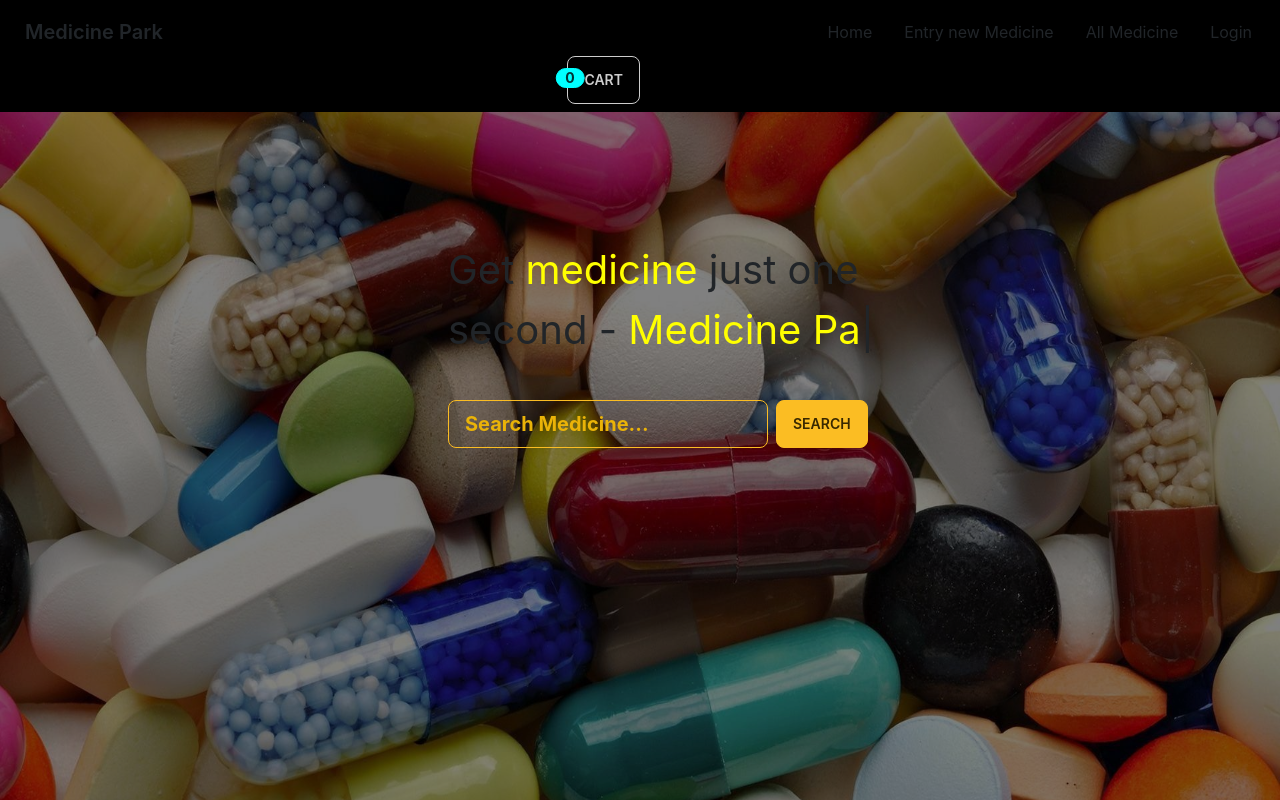
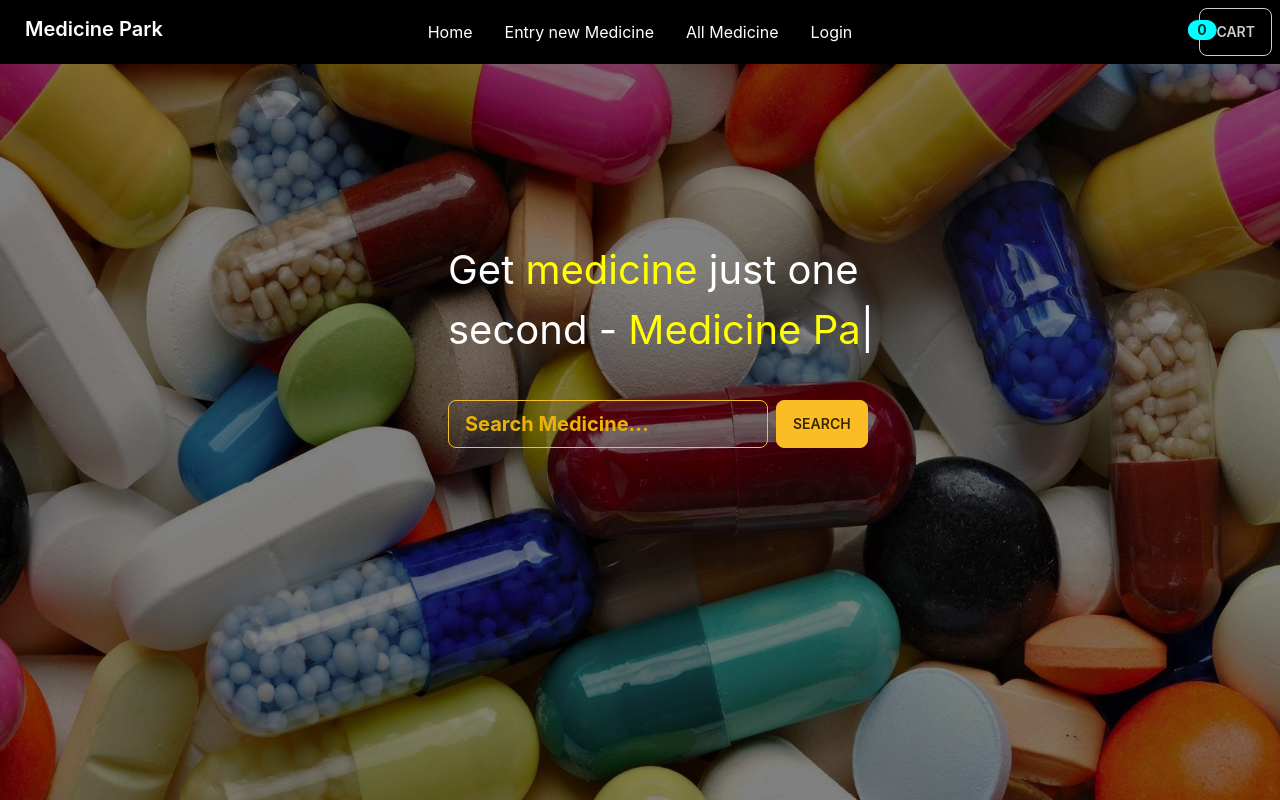
Before and after one commit to fahadhossain24/pharmacy-management, a React (Create React App) app: page / in a window 1280 px wide. Built offline with nearby package versions, Linux system fonts and the light colour scheme; no server answers.

Commit message:
testing code and some currection

```diff
--- a/public/index.html
+++ b/public/index.html
@@ -25,7 +25,7 @@
       Learn how to configure a non-root public URL by running `npm run build`.
     -->
     <link rel="stylesheet" href="https://cdn.jsdelivr.net/npm/bootstrap@5.3.0-alpha1/dist/css/bootstrap.min.css">
-    <title>Welcome to Firebase Hosting</title>
+    <title>Medicine Park</title>
   </head>
   <body>
     <noscript>You need to enable JavaScript to run this app.</noscript>
--- a/src/App.js
+++ b/src/App.js
@@ -9,6 +9,7 @@ import Login from './components/login/Login';
 import Registration from './components/login/Registration';
 import Cart from './components/cart/Cart';
 import { ToastContainer } from 'react-toastify';
+import 'react-toastify/dist/ReactToastify.min.css';
 
 
 function App() {
--- a/src/components/AllProduct/AllProduct.js
+++ b/src/components/AllProduct/AllProduct.js
@@ -1,5 +1,6 @@
 import React, { useEffect, useState } from 'react';
 import AllProductShow from './AllProductShow';
+import { ToastContainer, toast } from 'react-toastify';
 
 const AllProduct = () => {
     const [medicineInfo, setMedicineInfo] = useState([]);
@@ -37,27 +38,18 @@ const AllProduct = () => {
     }
 
     const handleAddToCart = (medicineObj) => {
+        setMedicine(medicineObj);
         if (userQuantity) {
-            setMedicine(medicineObj);
+
             const { name, power, company, buyingPrice, salingPrice } = medicine;
-            const newMedicineObj = {
-                name, power, company, userQuantity, buyingPrice, salingPrice,
+            let quantity = parseInt(medicineObj.quantity) - parseInt(userQuantity)
+
+            if (quantity < 0) {
+                quantity = 0;
+                toast.warning(`You are not able to add medicine ${userQuantity} pices`);
+                setUserQuantity('');
+                return;
             }
-
-            fetch('http://localhost:5000/cartMedicine', {
-                method: 'POST',
-                headers: {
-                    'Content-Type': 'application/json',
-                },
-                body: JSON.stringify(newMedicineObj),
-            })
-                .then(res => res.json())
-                .then(data => {
-                    // console.log(data);
-                })
-            setUserQuantity(0);
-
-            const quantity = parseInt(medicineObj.quantity) - parseInt(userQuantity)
             const quantityWithString = quantity.toString();
             const newMedicineObjForUpdateQuantity = {
                 name, power, company, quantity: quantityWithString, buyingPrice, salingPrice,
@@ -75,6 +67,26 @@ const AllProduct = () => {
                 .then(data => {
                     // console.log(data)
                 });
+
+            // send medicine to cart.......
+            const newMedicineObj = {
+                name, power, company, userQuantity, buyingPrice, salingPrice,
+            }
+
+            fetch('http://localhost:5000/cartMedicine', {
+                method: 'POST',
+                headers: {
+                    'Content-Type': 'application/json',
+                },
+                body: JSON.stringify(newMedicineObj),
+            })
+                .then(res => res.json())
+                .then(data => {
+                    // console.log(data);
+                    toast.success('medicine added')
+                })
+
+            setUserQuantity('');
         }
 
     }
--- a/src/components/EntryProduct/EntryProduct.js
+++ b/src/components/EntryProduct/EntryProduct.js
@@ -31,12 +31,11 @@ const EntryProduct = () => {
         .then(res => res.json())
         .then(data => {
             if(data.upsertedId){
-                console.log('insert successfull');
                 setIsLoading(false);
                 toast.success('Medicine entry successfull')
             }else{
-                console.log('update successfull')
                 setIsLoading(false);
+                toast.success('Medicine update successfull')
             }
         })
     }
--- a/src/components/Home/AutoTypedText.js
+++ b/src/components/Home/AutoTypedText.js
@@ -17,7 +17,7 @@ const AutoTypedText = () => {
     }, []);
 
     return (
-        <div>
+        <div className='text-white'>
             <span ref={el} />
         </div>
     );
--- a/src/components/Shired/Header.js
+++ b/src/components/Shired/Header.js
@@ -28,8 +28,8 @@ const Header = () => {
     }
     return (
         <div>
-            <div className="navbar bg-base-300">
-                <div className="navbar-start">
+            <div className="navbar bg-base-300 text-white">
+                <div className="navbar-start w-[18%]">
                     <div className="dropdown">
                         <label tabIndex={0} className="btn btn-ghost lg:hidden">
                             <svg xmlns="http://www.w3.org/2000/svg" className="h-5 w-5" fill="none" viewBox="0 0 24 24" stroke="currentColor"><path strokeLinecap="round" strokeLinejoin="round" strokeWidth="2" d="M4 6h16M4 12h8m-8 6h16" /></svg>
@@ -41,7 +41,7 @@ const Header = () => {
                             <li><Link to='/login'>Login</Link></li>
                         </ul>
                     </div>
-                    <a className="btn btn-ghost normal-case text-xl">Medicine Park</a>
+                    <a className="btn btn-ghost normal-case text-xl block">Medicine Park</a>
                 </div>
                 <div className="navbar-center hidden lg:flex">
                     <ul className="menu menu-horizontal px-1">
@@ -51,7 +51,7 @@ const Header = () => {
                         {!user ? <li><Link to='/login'>Login</Link></li> : <li onClick={handleSignOut} className='my-auto cursor-pointer'>Sign Out</li>}
                     </ul>
                 </div>
-                <div className="navbar-end">
+                <div className="navbar-end w-[18%]">
                     <div className="indicator">
                         <span className="indicator-item badge badge-secondary mr-[70px] mt-[22px]">{medicines.length}</span>
                         <Link to='/cart' className="btn grid bg-base-300 place-items-center">cart</Link>
--- a/src/components/cart/Cart.js
+++ b/src/components/cart/Cart.js
@@ -2,6 +2,8 @@ import React, { useEffect, useRef, useState } from 'react';
 import ReactPDF from '@react-pdf/renderer';
 import Pdf from 'react-to-pdf';
 import ReactPrint from 'react-to-pdf'
+import { toast } from 'react-toastify';
+import { useNavigate } from 'react-router-dom';
 
 
 
@@ -9,6 +11,7 @@ const Cart = () => {
     const [medicines, setMedicines] = useState([]);
     let totalPrice = 0;
     const ref = useRef()
+    const navigate = useNavigate();
 
     useEffect(() => {
         fetch('http://localhost:5000/cartMedicine')
@@ -27,6 +30,8 @@ const Cart = () => {
                 .then(res => res.json())
                 .then(data => {
                     // console.log(data);
+                    navigate('/allMedicine')
+                    toast.success('clear successfull');
                 })
         }
 
```
